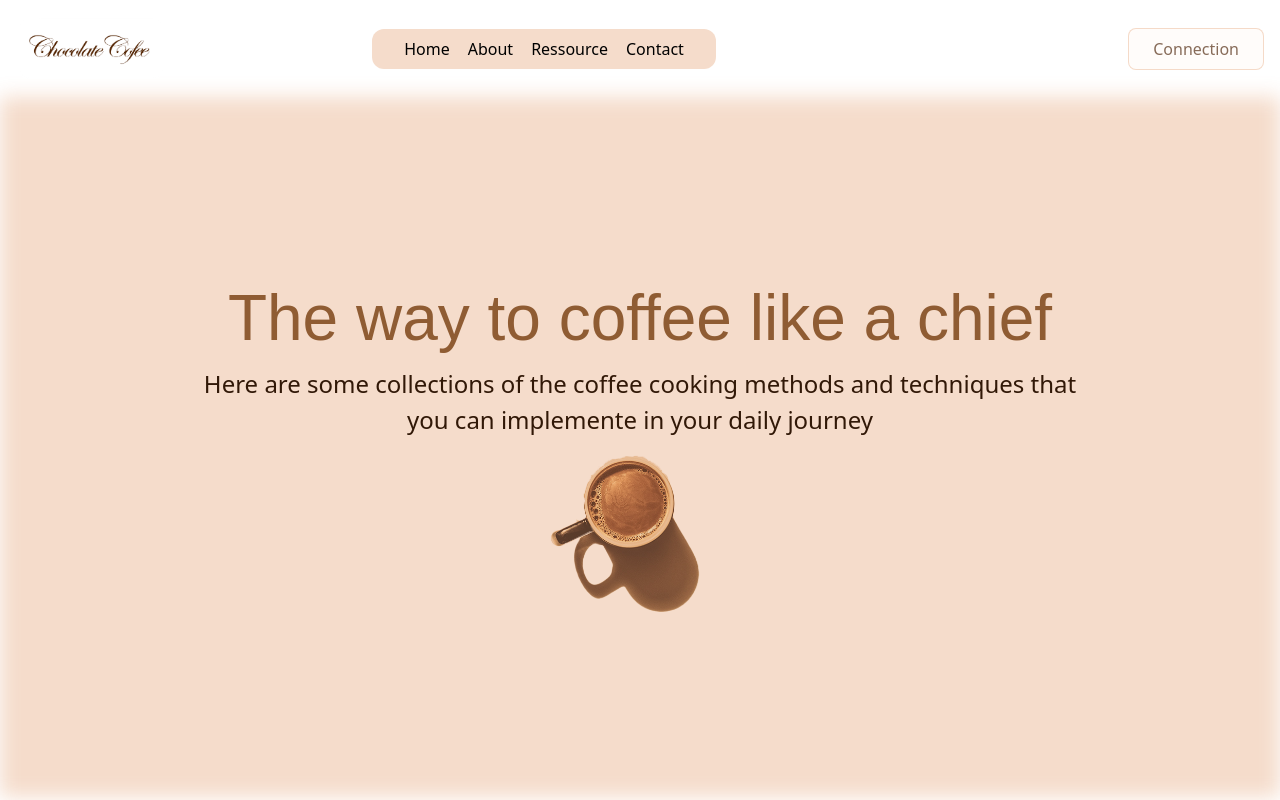
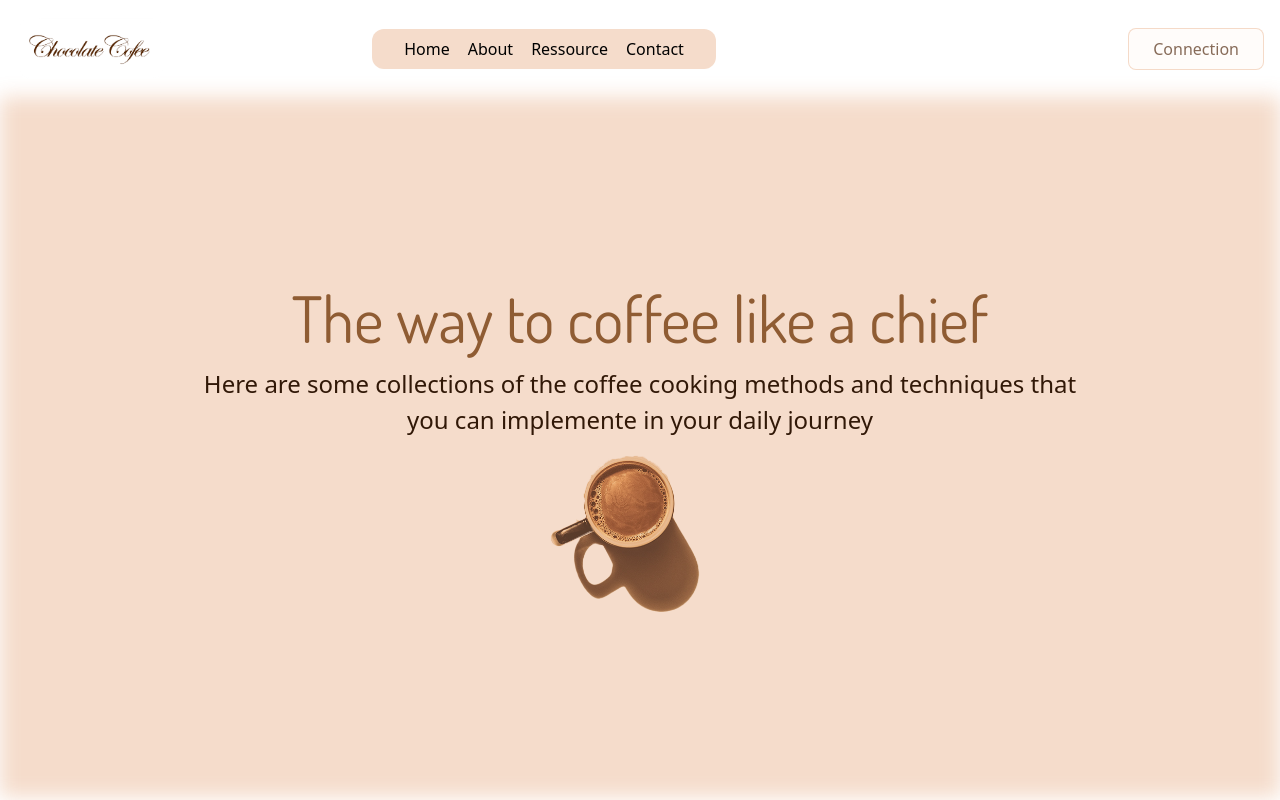
Before and after one commit to Jerrystrong/chocolateCoffee, a Vue app: page / in a window 1280 px wide. Shown: the top 800 px of the page. Built offline with nearby package versions, Linux system fonts and the light colour scheme; grey boxes are pictures that could not be loaded.

Commit message:
add font imortation

```diff
--- a/src/assets/main.css
+++ b/src/assets/main.css
@@ -1,4 +1,5 @@
 /* @import './base.css'; */
+@import url('https://fonts.googleapis.com/css2?family=Dosis:wght@200..800&display=swap');
 @tailwind base;
 @tailwind components;
 @tailwind utilities;
```
